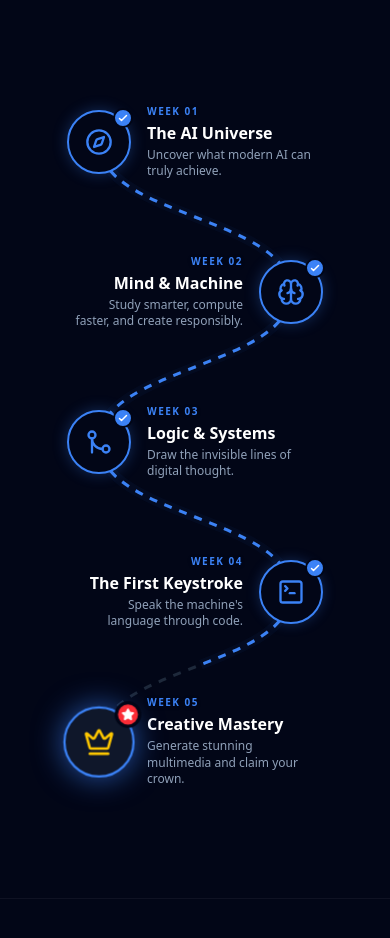
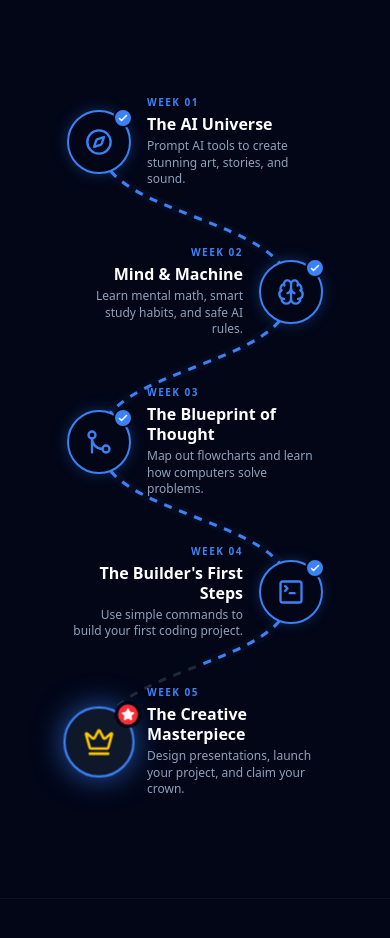
Before and after one commit to parv43/skillyugweb, a Next.js app: page / in a window 390 px wide. Shown: the part 8360-9298 px from the top of the page. Built offline with nearby package versions, Linux system fonts and the light colour scheme; no server answers.

Commit message:
Optimize mobile performance and shorten bootcamp timeline text

```diff
--- a/next.config.mjs
+++ b/next.config.mjs
@@ -7,6 +7,9 @@ const nextConfig = {
   reactStrictMode: false,
   typescript: { ignoreBuildErrors: true },
   pageExtensions: ["js", "jsx", "ts", "tsx"],
+  experimental: {
+    optimizePackageImports: ["lucide-react", "@supabase/supabase-js"],
+  },
   images: {
     formats: ["image/avif", "image/webp"],
     qualities: [75, 85],
--- a/src/app/layout.tsx
+++ b/src/app/layout.tsx
@@ -30,11 +30,20 @@ export default async function RootLayout({
 }) {
   const nonce = (await headers()).get("x-nonce") ?? ""
 
+  const supabaseUrl = process.env.NEXT_PUBLIC_SUPABASE_URL
+  const supabaseHost = supabaseUrl ? new URL(supabaseUrl).host : null
+
   return (
     <html lang="en">
       <head>
         {/* Link to llms.txt so AI crawlers and Semrush can discover it without following internal links */}
         <link rel="llms" href="/llms.txt" />
+        {supabaseHost && (
+          <>
+            <link rel="preconnect" href={`https://${supabaseHost}`} />
+            <link rel="dns-prefetch" href={`https://${supabaseHost}`} />
+          </>
+        )}
         <script
           type="application/ld+json"
           nonce={nonce}
--- a/src/app/page.tsx
+++ b/src/app/page.tsx
@@ -1,18 +1,20 @@
 import { Metadata } from "next"
 import Link from "next/link"
 import Image from "next/image"
+import dynamic from "next/dynamic"
 import Navbar from "@/components/Navbar"
 import HeroSection from "@/components/HeroSection"
-import SkillsSection from "@/components/SkillsSection"
-import StudentProjects from "@/components/StudentProjects"
-import BootcampTimeline from "@/components/BootcampTimeline"
-import AIToolsSection from "@/components/AIToolsSection"
-import InteractiveChatDemo from "@/components/InteractiveChatDemo"
-import GallerySection from "@/components/GallerySection"
-import Testimonials from "@/components/Testimonials"
 import PaymentSupportNotice from "@/components/PaymentSupportNotice"
-import ContactUs from "@/components/ContactUs"
 import { createMetadata, getHomeFaqSchema } from "@/lib/seo"
+
+const SkillsSection = dynamic(() => import("@/components/SkillsSection"))
+const StudentProjects = dynamic(() => import("@/components/StudentProjects"))
+const BootcampTimeline = dynamic(() => import("@/components/BootcampTimeline"))
+const AIToolsSection = dynamic(() => import("@/components/AIToolsSection"))
+const InteractiveChatDemo = dynamic(() => import("@/components/InteractiveChatDemo"))
+const GallerySection = dynamic(() => import("@/components/GallerySection"))
+const Testimonials = dynamic(() => import("@/components/Testimonials"))
+const ContactUs = dynamic(() => import("@/components/ContactUs"))
 
 export const metadata: Metadata = {
   ...createMetadata({
--- a/src/components/BootcampTimeline.tsx
+++ b/src/components/BootcampTimeline.tsx
@@ -13,31 +13,31 @@ export default function BootcampTimeline() {
     {
       week: "Week 01",
       title: "The AI Universe",
-      desc: "Uncover what modern AI can truly achieve.",
+      desc: "Prompt AI tools to create stunning art, stories, and sound.",
       icon: Compass
     },
     {
       week: "Week 02",
       title: "Mind & Machine",
-      desc: "Study smarter, compute faster, and create responsibly.",
+      desc: "Learn mental math, smart study habits, and safe AI rules.",
       icon: Brain
     },
     {
       week: "Week 03",
-      title: "Logic & Systems",
-      desc: "Draw the invisible lines of digital thought.",
+      title: "The Blueprint of Thought",
+      desc: "Map out flowcharts and learn how computers solve problems.",
       icon: GitMerge
     },
     {
       week: "Week 04",
-      title: "The First Keystroke",
-      desc: "Speak the machine's language through code.",
+      title: "The Builder's First Steps",
+      desc: "Use simple commands to build your first coding project.",
       icon: TerminalSquare
     },
     {
       week: "Week 05",
-      title: "Creative Mastery",
-      desc: "Generate stunning multimedia and claim your crown.",
+      title: "The Creative Masterpiece",
+      desc: "Design presentations, launch your project, and claim your crown.",
       icon: Crown
     },
   ]
```
